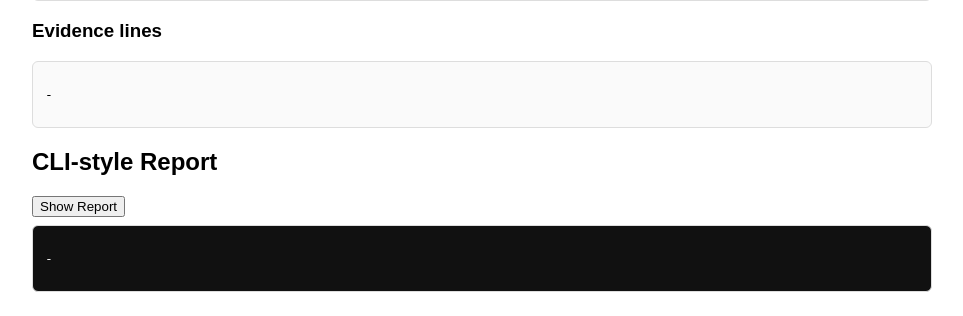
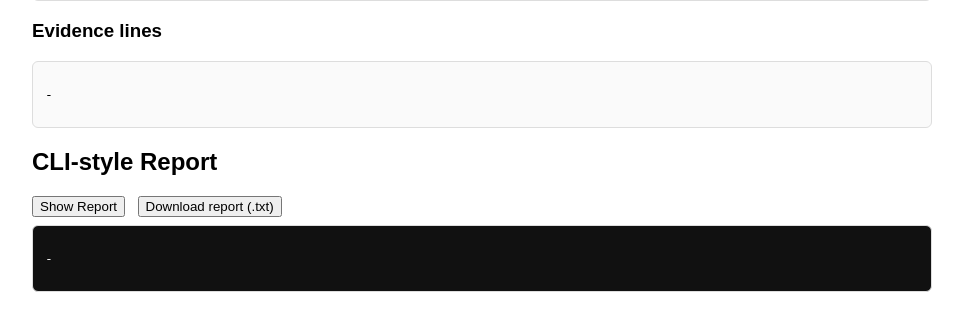
Before and after one commit to 2420090149-klh/OS-HACKATHON-2, a Flask app: page / in a window 1280 px wide. Shown: the part 770-1086 px from the top of the page, without its empty margins (158-1121 px from the left). Run offline with Flask 3, Linux system fonts and the light colour scheme.

Commit message:
Add Download report (.txt) button to UI

```diff
--- a/webapp/templates/index.html
+++ b/webapp/templates/index.html
@@ -64,7 +64,10 @@
     </div>
 
     <h2>CLI-style Report</h2>
-    <div style="margin-bottom:8px;"><button id="reportBtn">Show Report</button></div>
+    <div style="margin-bottom:8px;">
+      <button id="reportBtn">Show Report</button>
+      <button id="downloadBtn" style="margin-left:8px;">Download report (.txt)</button>
+    </div>
     <div class="card" style="background:#111; color:#eee; font-family:monospace;">
       <pre id="report" style="white-space:pre-wrap;">-</pre>
     </div>
@@ -119,6 +122,36 @@
         const txt = await res.text();
         document.getElementById('report').textContent = txt;
       });
+
+      document.getElementById('downloadBtn').addEventListener('click', async () => {
+        const btn = document.getElementById('downloadBtn');
+        btn.disabled = true;
+        btn.textContent = 'Preparing...';
+        try {
+          const text = document.getElementById('inputText').value;
+          const res = await fetch('/report', {
+            method: 'POST',
+            headers: {'Content-Type':'application/json'},
+            body: JSON.stringify({text})
+          });
+          const txt = await res.text();
+
+          const blob = new Blob([txt], {type: 'text/plain'});
+          const url = URL.createObjectURL(blob);
+          const a = document.createElement('a');
+          a.href = url;
+          a.download = 'report.txt';
+          document.body.appendChild(a);
+          a.click();
+          a.remove();
+          URL.revokeObjectURL(url);
+        } catch (err) {
+          alert('Failed to download report');
+        } finally {
+          btn.disabled = false;
+          btn.textContent = 'Download report (.txt)';
+        }
+      });
     </script>
   </body>
 </html>
```
